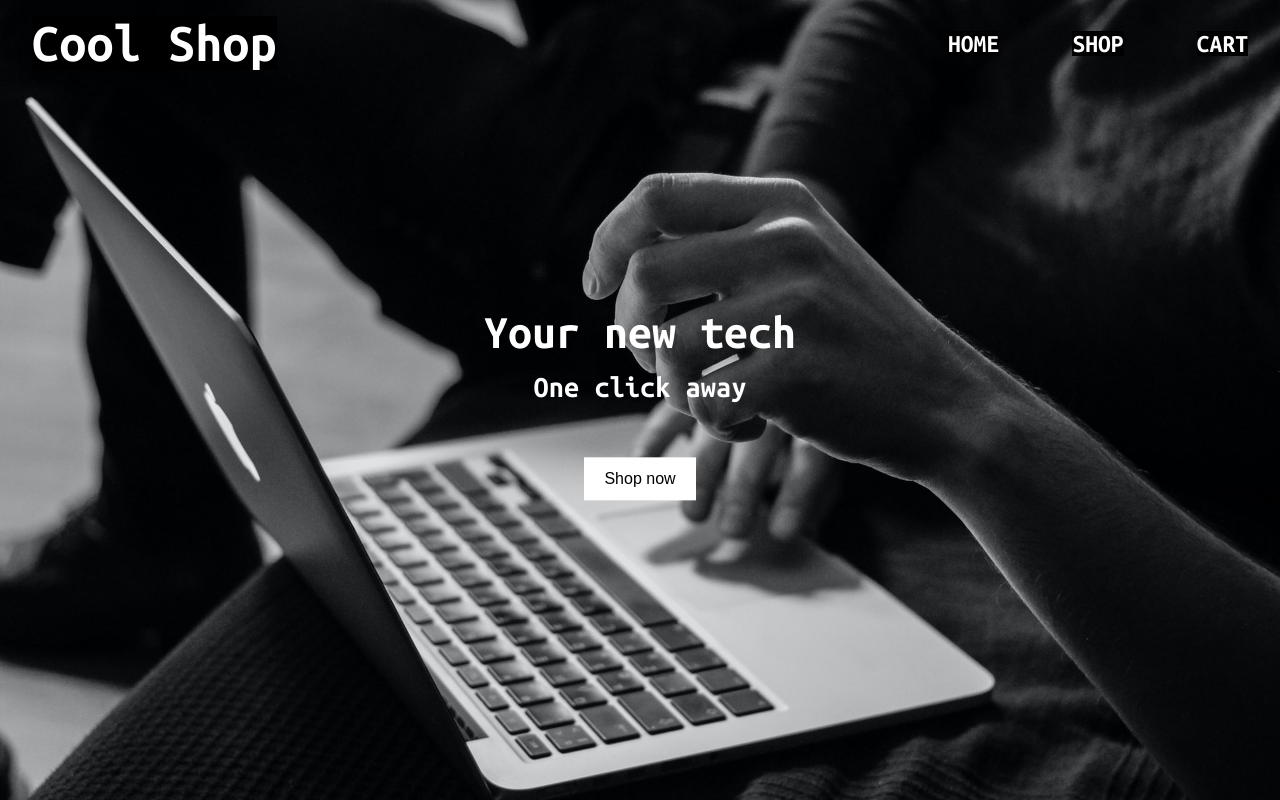
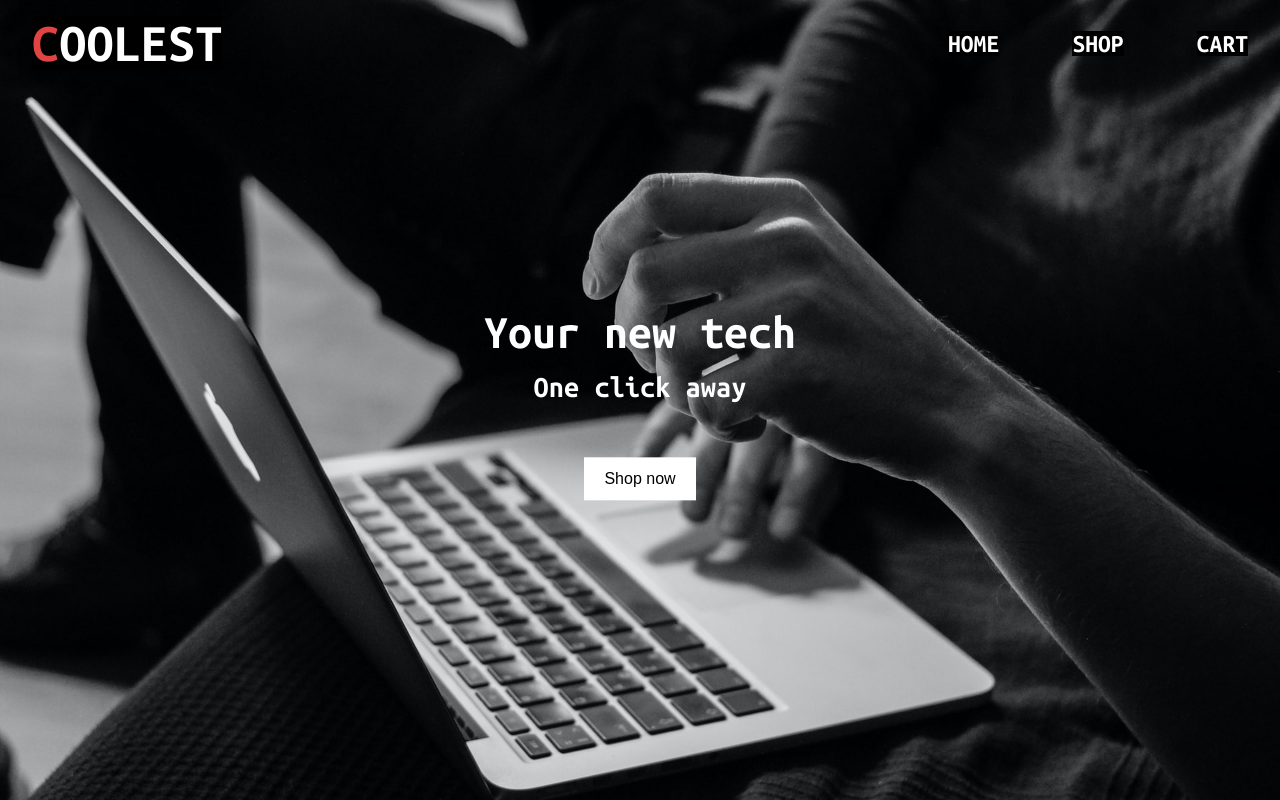
Before and after one commit to alessandrovinciabc/cool-shop-react, a React (Create React App) app: page / in a window 1280 px wide. Built offline with nearby package versions, Linux system fonts and the light colour scheme.

Commit message:
Tweak styles for Header, bg image, change header 'logo' text

```diff
--- a/src/components/Header.css
+++ b/src/components/Header.css
@@ -2,6 +2,7 @@
   background: transparent;
   display: flex;
   justify-content: space-between;
+  flex-wrap: wrap;
   width: 100%;
 
   padding: 1rem 2rem;
@@ -12,6 +13,11 @@
   background-color: black;
 
   font-size: 3.4rem;
+  text-transform: uppercase;
+}
+
+.Header__text::first-letter {
+  color: rgb(226, 68, 68);
 }
 
 .Header__navigation {
@@ -21,6 +27,8 @@
 
   display: flex;
   align-items: center;
+
+  margin-left: auto;
 }
 
 .Navigation {
--- a/src/components/Header.js
+++ b/src/components/Header.js
@@ -7,7 +7,7 @@ import './Header.css';
 function Header(props) {
   return (
     <div className="Header">
-      <h1 className="Header__text">Cool Shop</h1>
+      <h1 className="Header__text">Coolest</h1>
       <div className="Header__navigation">
         <ul className="Navigation">
           <li>
--- a/src/index.css
+++ b/src/index.css
@@ -17,7 +17,7 @@ body {
 body {
   font-family: 'Ubuntu Mono', monospace;
   background-repeat: no-repeat;
-  background-position: 25%;
+  background-position: 35%;
   background-size: cover;
 
   overflow: auto;
```
